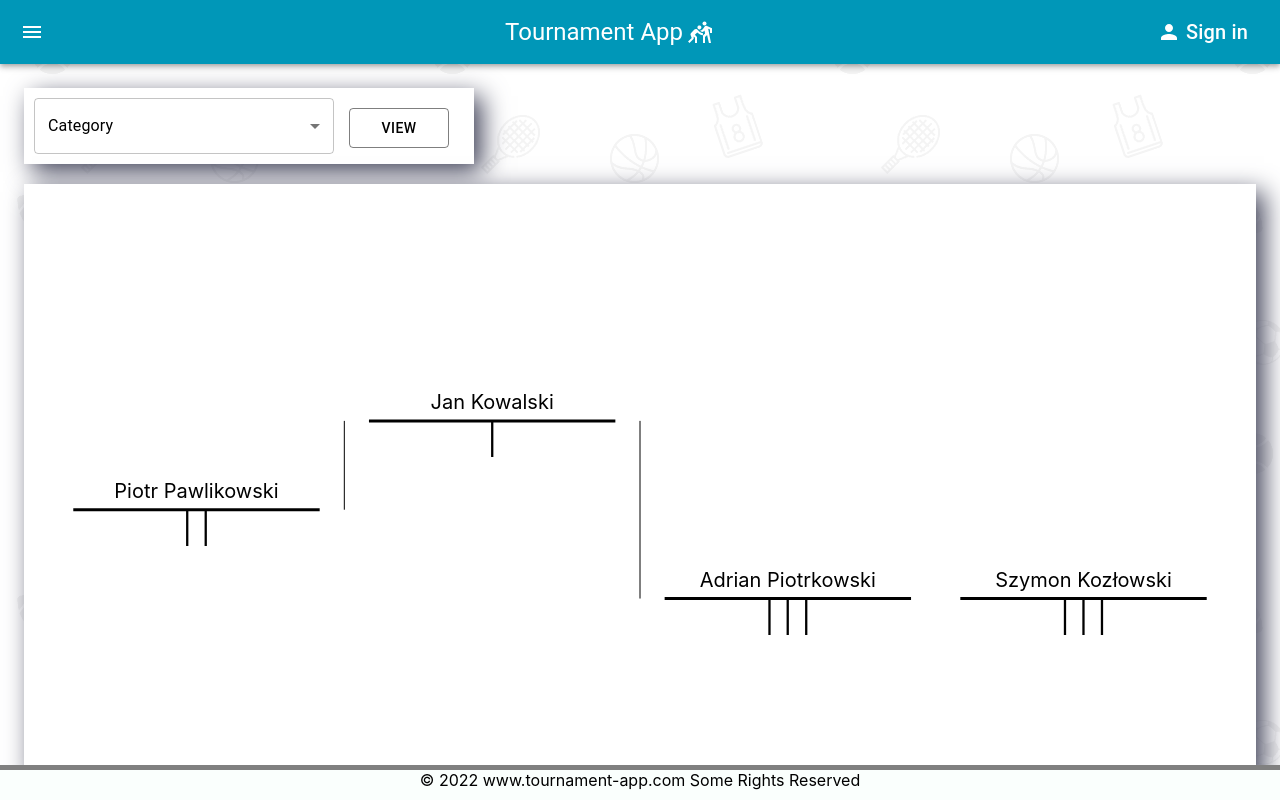
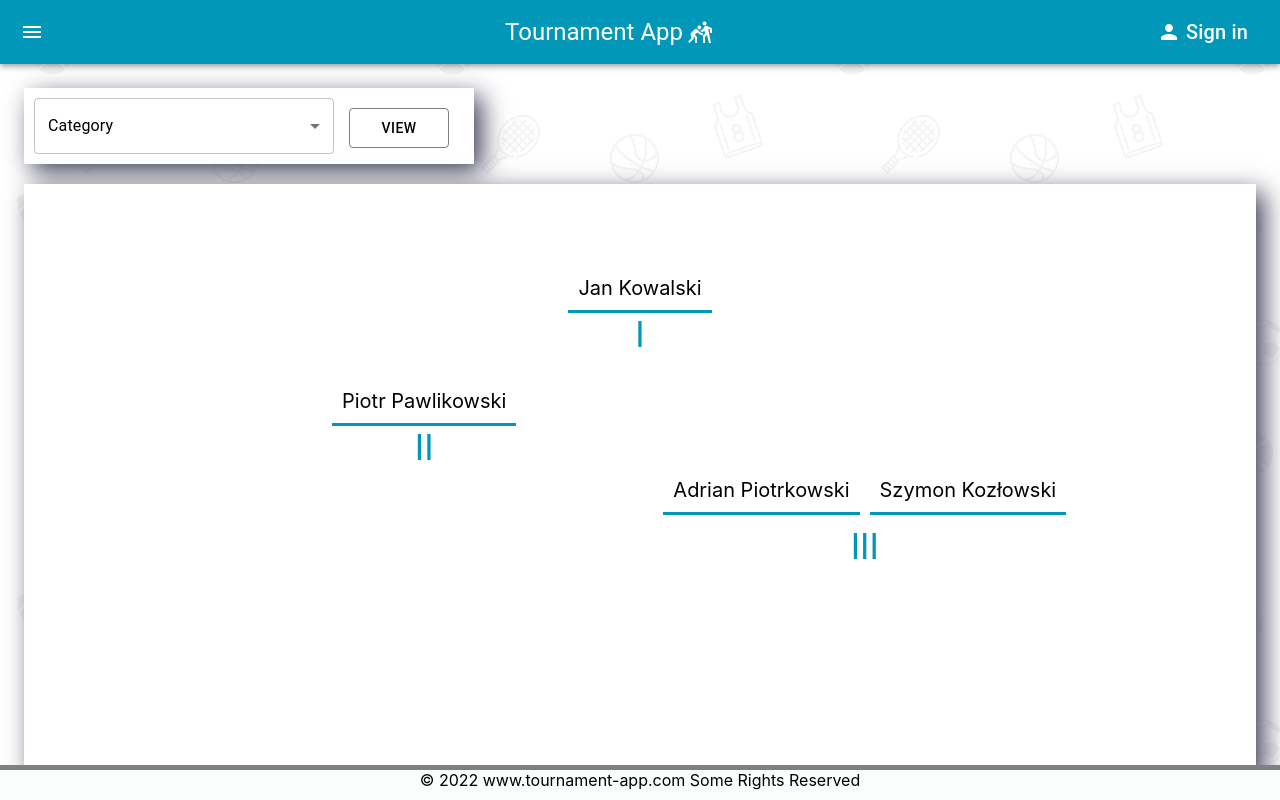
Before and after one commit to Workata/tournament-manager-frontend, a React (Create React App) app: page /standings in a window 1280 px wide. Built offline with nearby package versions, Linux system fonts and the light colour scheme.

Commit message:
Standings svg drawings changed to css

```diff
--- a/src/css/index.css
+++ b/src/css/index.css
@@ -1,3 +1,10 @@
+:root {
+  --primary-main: #ffffff;
+  --primary-turquoise: #0097b8;
+  --primary-turquoiseDark: #00768f;
+
+  --seondary-main: #000000;
+}
 html {
   height: 100%;
 }
--- /dev/null
+++ b/src/css/standings.css
@@ -0,0 +1,6 @@
+.standing {
+    padding: 10px;
+    border-bottom: 3px solid var(--primary-turquoise);
+    text-align: center;
+    width: fit-content;
+}
--- a/src/pages/Standings.js
+++ b/src/pages/Standings.js
@@ -1,5 +1,6 @@
 import React, {useState, useEffect} from "react";
 import CategoryFilter from '../components/CategoryFilter';
+import "../css/standings.css";
 
 // * material UI
 import { Box } from "@mui/material";
@@ -8,14 +9,15 @@ export default function Standings() {
   const [standings, setStandings] = useState([])
 
   // * helpers for SVG drawing
-  const standingStrokeWidth = 3;
-  const separatorStrokeWidth = 1;
-  const standingYAxisStart = 40;
-  const standingYAxisInterval = 15;
+  //const standingStrokeWidth = 3;
+  //const separatorStrokeWidth = 1;
+  //const standingYAxisStart = 40;
+  //const standingYAxisInterval = 15;
   const fullNameFontSize = 20;
-  const standingNumberFontSize = 30;
-  const standingNumberMaringTop = 5;
-  const standingColor = "rgb(0,0,0)";
+  const standingNumberFontSize = 35;
+  //const standingNumberFontSize = 30;
+  //const standingNumberMaringTop = 5;
+  //const standingColor = "rgb(0,0,0)";
 
   useEffect(() => {
     // TODO fetch standings every time the category has been changed in select
@@ -34,138 +36,46 @@ export default function Standings() {
           width: "100%",
           height: "90%",
           boxShadow: "8px 8px 24px 0px rgba(66, 68, 90, 1)",
-          backgroundColor: "primary.main"
+          backgroundColor: "primary.main",
+          fontSize: `${fullNameFontSize}px`
         }}
       >
-        <svg height="100%" width="100%">
+        <div style ={{height: '20px'}}></div>
+        {/* First place */}
+        <div style ={{margin: '5% auto 0 auto', width: 'fit-content'}}>
+          <div className="standing">
+              {standings[0]}
+          </div>
+          <div style = {{textAlign: 'center', fontSize: `${standingNumberFontSize}px`, color:"var(--primary-turquoise)"}}>
+            I
+          </div>
+        </div>
 
-          {/* First place */}
-          <text
-            fill="black"
-            fontSize={fullNameFontSize}
-            x="38%"
-            y={`${standingYAxisStart-2}%`}
-            style={{textAnchor: "middle"}}
-          >
-            {standings[0]}
-          </text>
-          <line
-            x1="28%"
-            y1={`${standingYAxisStart}%`}
-            x2="48%"
-            y2={`${standingYAxisStart}%`}
-            style={{stroke: standingColor, strokeWidth: `${standingStrokeWidth}px`}}
-          />
-          <text
-            fill="black"
-            fontSize={standingNumberFontSize}
-            x="38%"
-            y={`${standingYAxisStart+standingNumberMaringTop}%`}
-            style={{textAnchor: "middle"}}
-          >
-            |
-          </text>
+        {/* Second place */}
+        <div style ={{margin: '2% auto 0 25%', width: 'fit-content'}}>
+          <div className="standing">
+              {standings[1]}
+          </div>
+          <div style = {{textAlign: 'center', fontSize: `${standingNumberFontSize}px`, color:"var(--primary-turquoise)"}}>
+            II
+          </div>
+        </div>
 
-          {/* Left separator */}
-          <line
-            x1="26%"
-            y1={`${standingYAxisStart}%`}
-            x2="26%"
-            y2={`${standingYAxisStart + standingYAxisInterval}%`}
-            style={{stroke: standingColor, strokeWidth: `${separatorStrokeWidth}px`}}
-          />
+        {/* Third place */}
+        <div style ={{margin: '0 15% 0 auto', width: 'fit-content'}}>
+          <div style ={{display: 'flex'}}>
+            <div className="standing" style ={{margin: '0 5px'}}>
+              {standings[2]}
+            </div>
+            <div className="standing" style ={{margin: '0 5px'}}>
+              {standings[3]}
+            </div>
+          </div>
+          <div style = {{textAlign: 'center', margin:'10px', fontSize: `${standingNumberFontSize}px`, color:"var(--primary-turquoise)"}}>
+            III
+          </div>
+        </div>
 
-          {/* Second place */}
-          <text
-            fill="black"
-            fontSize={fullNameFontSize}
-            x="14%"
-            y={`${standingYAxisStart+standingYAxisInterval-2}%`}
-            style={{textAnchor: "middle"}}
-          >
-            {standings[1]}
-          </text>
-          <line
-            x1="4%"
-            y1={`${standingYAxisStart+standingYAxisInterval}%`}
-            x2="24%"
-            y2={`${standingYAxisStart+standingYAxisInterval}%`}
-            style={{stroke: standingColor, strokeWidth: `${standingStrokeWidth}px`}}
-          />
-          <text
-            fill="black"
-            fontSize={standingNumberFontSize}
-            x="14%"
-            y={`${standingYAxisStart+standingYAxisInterval+standingNumberMaringTop}%`}
-            style={{textAnchor: "middle"}}
-          >
-            | |
-          </text>
-
-          {/* Right separator */}
-          <line
-            x1="50%"
-            y1={`${standingYAxisStart}%`}
-            x2="50%"
-            y2={`${standingYAxisStart + 2*standingYAxisInterval}%`}
-            style={{stroke: standingColor, strokeWidth: `${separatorStrokeWidth}px`}}
-          />
-
-          {/* Third place - 1*/}
-          <text
-            fill="black"
-            fontSize={fullNameFontSize}
-            x="62%"
-            y={`${standingYAxisStart+2*standingYAxisInterval-2}%`}
-            style={{textAnchor: "middle"}}
-          >
-            {standings[2]}
-          </text>
-          <line
-            x1="52%"
-            y1={`${standingYAxisStart+2*standingYAxisInterval}%`}
-            x2="72%"
-            y2={`${standingYAxisStart+2*standingYAxisInterval}%`}
-            style={{stroke: standingColor, strokeWidth: `${standingStrokeWidth}px`}}
-          />
-          <text
-            fill="black"
-            fontSize={standingNumberFontSize}
-            x="62%"
-            y={`${standingYAxisStart+2*standingYAxisInterval+standingNumberMaringTop}%`}
-            style={{textAnchor: "middle"}}
-          >
-            | | |
-          </text>
-
-          {/* Third place - 2*/}
-          <text
-            fill="black"
-            fontSize={fullNameFontSize}
-            x="86%"
-            y={`${standingYAxisStart+2*standingYAxisInterval-2}%`}
-            style={{textAnchor: "middle"}}
-          >
-            {standings[3]}
-          </text>
-          <line
-            x1="76%"
-            y1={`${standingYAxisStart+2*standingYAxisInterval}%`}
-            x2="96%"
-            y2={`${standingYAxisStart+2*standingYAxisInterval}%`}
-            style={{stroke: standingColor, strokeWidth: `${standingStrokeWidth}px`}}
-          />
-          <text
-            fill="black"
-            fontSize={standingNumberFontSize}
-            x="86%"
-            y={`${standingYAxisStart+2*standingYAxisInterval+standingNumberMaringTop}%`}
-            style={{textAnchor: "middle"}}
-          >
-            | | |
-          </text>
-
-        </svg>
       </Box>
     </>
   );
```
